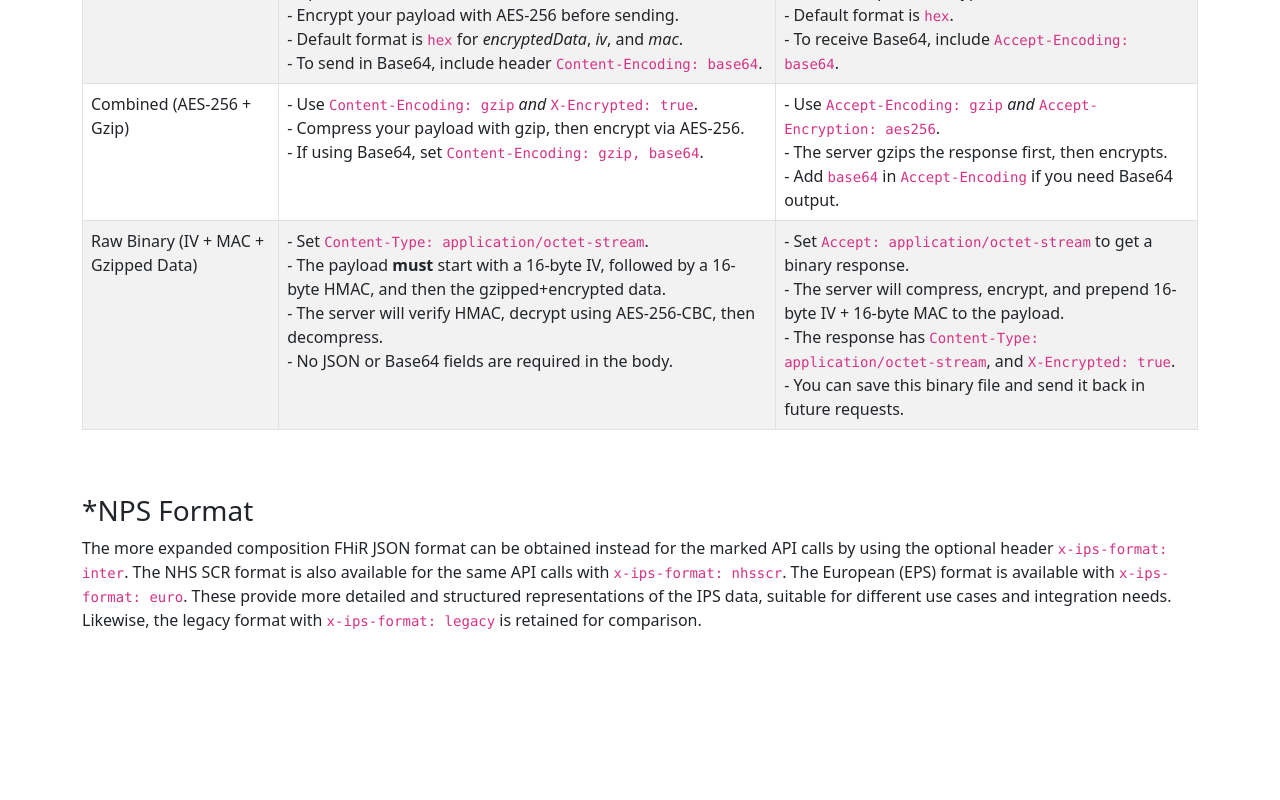
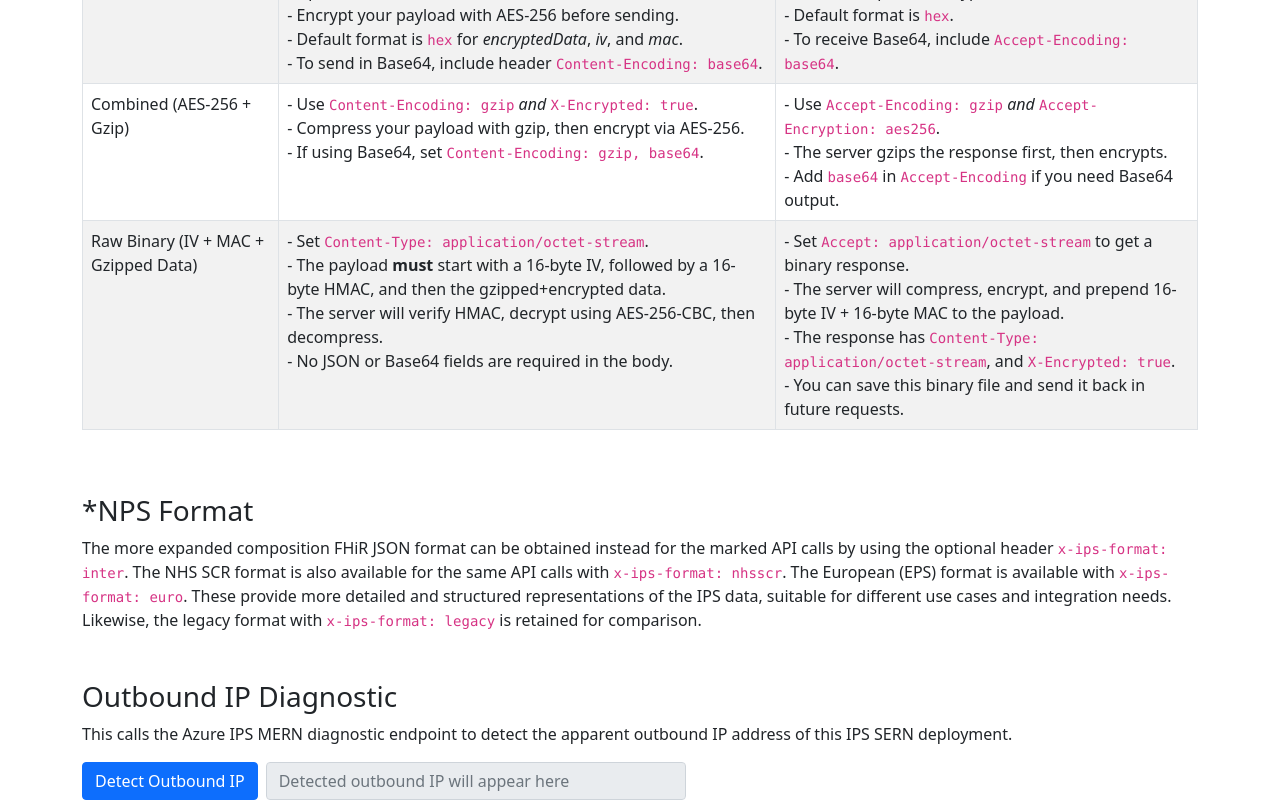
Before and after one commit to MikeForde/ips-d2s, a React (Create React App) app in the folder client/: page /apidocumentation in a window 1280 px wide. Shown: the part 5944-6744 px from the top of the page. Before the commit the page ends 6592 px from the top, so only its background shows below. Built offline with nearby package versions, Linux system fonts and the light colour scheme; no server answers.

Commit message:
Deployment 0_86a - IP Debug

```diff
--- a/client/src/pages/APIDocumentationPage.js
+++ b/client/src/pages/APIDocumentationPage.js
@@ -1,5 +1,6 @@
-import React from "react";
-import { Table, Container, Alert } from "react-bootstrap";
+import React, { useState } from "react";
+import axios from "axios";
+import { Table, Container, Alert, Button, Form, Spinner } from "react-bootstrap";
 
 function EndpointTable({ endpoints }) {
   return (
@@ -239,6 +240,35 @@ function APIDocumentationPage() {
     },
   ];
 
+  const [detectedOutboundIp, setDetectedOutboundIp] = useState("");
+  const [ipLookupLoading, setIpLookupLoading] = useState(false);
+  const [ipLookupError, setIpLookupError] = useState("");
+
+  const handleDetectOutboundIp = async () => {
+    setIpLookupLoading(true);
+    setIpLookupError("");
+    setDetectedOutboundIp("");
+
+    try {
+      const response = await axios.get("https://ipsmern-dep.azurewebsites.net/debug/inbound-ip");
+      const ip =
+        response?.data?.sourceIp ||
+        response?.data?.ip ||
+        response?.data?.outboundIp ||
+        "";
+
+      setDetectedOutboundIp(ip || JSON.stringify(response.data));
+    } catch (error) {
+      setIpLookupError(
+        error?.response?.data?.error ||
+        error?.message ||
+        "Failed to detect outbound IP."
+      );
+    } finally {
+      setIpLookupLoading(false);
+    }
+  };
+
   return (
     <Container className="mt-5">
       <h2>API Documentation</h2>
@@ -322,6 +352,45 @@ function APIDocumentationPage() {
       <p>
         The more expanded composition FHiR JSON format can be obtained instead for the marked API calls by using the optional header <code>x-ips-format: inter</code>. The NHS SCR format is also available for the same API calls with <code>x-ips-format: nhsscr</code>. The European (EPS) format is available with <code>x-ips-format: euro</code>. These provide more detailed and structured representations of the IPS data, suitable for different use cases and integration needs. Likewise, the legacy format with <code>x-ips-format: legacy</code> is retained for comparison.
       </p>
+
+      <h3 className="mt-5">Outbound IP Diagnostic</h3>
+      <p>
+        This calls the Azure IPS MERN diagnostic endpoint to detect the apparent outbound IP address of this IPS SERN deployment.
+      </p>
+
+      <div className="d-flex gap-2 align-items-start flex-wrap">
+        <Button onClick={handleDetectOutboundIp} disabled={ipLookupLoading}>
+          {ipLookupLoading ? (
+            <>
+              <Spinner
+                as="span"
+                animation="border"
+                size="sm"
+                role="status"
+                aria-hidden="true"
+                className="me-2"
+              />
+              Detecting...
+            </>
+          ) : (
+            "Detect Outbound IP"
+          )}
+        </Button>
+
+        <Form.Control
+          type="text"
+          value={detectedOutboundIp}
+          readOnly
+          placeholder="Detected outbound IP will appear here"
+          style={{ maxWidth: "420px" }}
+        />
+      </div>
+
+      {ipLookupError && (
+        <Alert variant="warning" className="mt-3">
+          {ipLookupError}
+        </Alert>
+      )}
     </Container>
   );
 }
```
